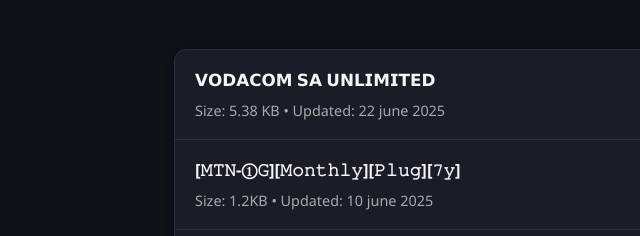
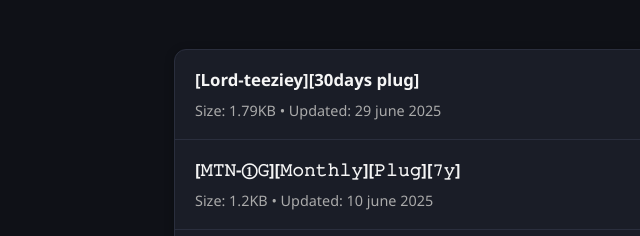
Before and after one commit to DEFC-28/Chaosconfigurations, a plain HTML site: page cha.html in a window 1280 px wide. Shown: the part 278-514 px from the top of the page, 82-722 px from the left. Drawn offline with Linux system fonts and the light colour scheme; a script that the page names is missing.

Commit message:
Update cha.html

```diff
--- a/cha.html
+++ b/cha.html
@@ -73,10 +73,10 @@
 
  <div class="config-item">
         <div class="config-text">
-          <h3>𝗩𝗢𝗗𝗔𝗖𝗢𝗠 𝗦𝗔 𝗨𝗡𝗟𝗜𝗠𝗜𝗧𝗘𝗗</h3>
-          <p>Size: 5.38 KB • Updated: 22 june 2025</p>
+          <h3>[Lord-teeziey][30days plug]</h3>
+          <p>Size: 1.79KB • Updated: 29 june 2025</p>
         </div>
-        <a href="🫂𝗩𝗢𝗗𝗔𝗖𝗢𝗠[𝗦𝗔]🇿🇦𝗨𝗡𝗟𝗜𝗠𝗜𝗧𝗘𝗗.hat" download class="download-btn">
+        <a href="[Lord-teeziey][30days_plug][vodacom-sa][unlimited].hat" download class="download-btn">
           <svg xmlns="http://www.w3.org/2000/svg" viewBox="0 0 24 24">
             <path d="M5 20h14v-2H5v2zm7-18l-5.5 5.5h4v6h3v-6h4L12 2z"/>
           </svg>
```
